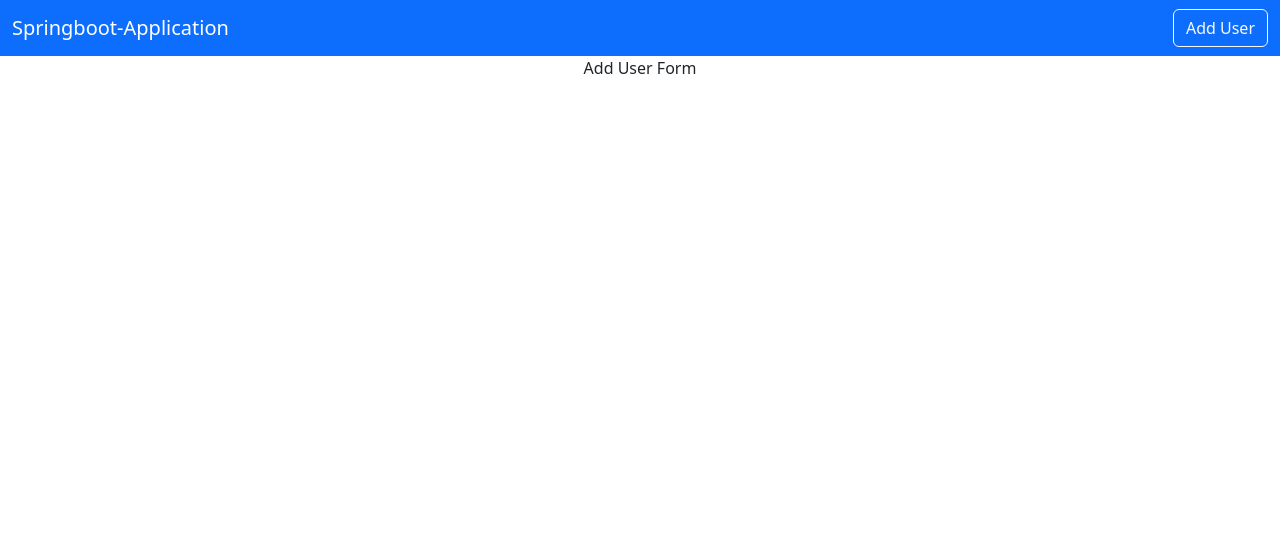
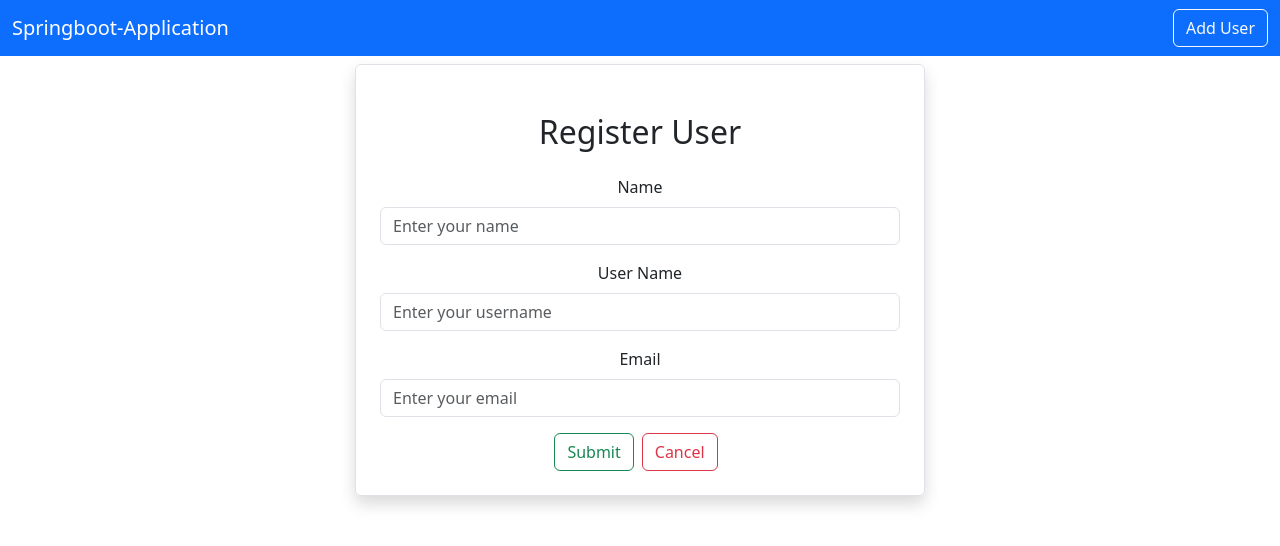
Before and after one commit to Binuri1/Springboot-tutorial, a React (Create React App) app in the folder react-frontend/: page /adduser in a window 1280 px wide. Shown: the top 546 px of the page. Built offline with nearby package versions, Linux system fonts and the light colour scheme.

Commit message:
Create form for add user

```diff
--- a/react-frontend/src/users/AddUser.js
+++ b/react-frontend/src/users/AddUser.js
@@ -1,9 +1,33 @@
 import React from 'react'
 
-export default function Add() {
+export default function AddUser() {
   return (
-    <div>
-      Add User Form
+    <div className='container'>
+    <div className='row'>
+        <div className='col-md-6 offset-md-3 border rounded p-4 mt-2 shadow'>
+            <h2 className='text-center m-4'>Register User</h2>
+            <div className='mb-3'>
+                <label htmlFor='Name' className='form-label'>
+                    Name
+                </label>
+                <input type='text' className='form-control' placeholder='Enter your name' name='name'/>
+            </div>
+            <div className='mb-3'>
+                <label htmlFor='username' className='form-label'>
+                    User Name
+                </label>
+                <input type='text' className='form-control' placeholder='Enter your username' name='username'/>
+            </div>
+            <div className='mb-3'>
+                <label htmlFor='Email' className='form-label'>
+                    Email
+                </label>
+                <input type='email' className='form-control' placeholder='Enter your email' name='email'/>
+            </div>
+            <button type='submit' className='btn btn-outline-success'>Submit</button>
+            <button type='submit' className='btn btn-outline-danger mx-2' >Cancel</button>
+        </div>
     </div>
+     </div>
   )
 }
```
